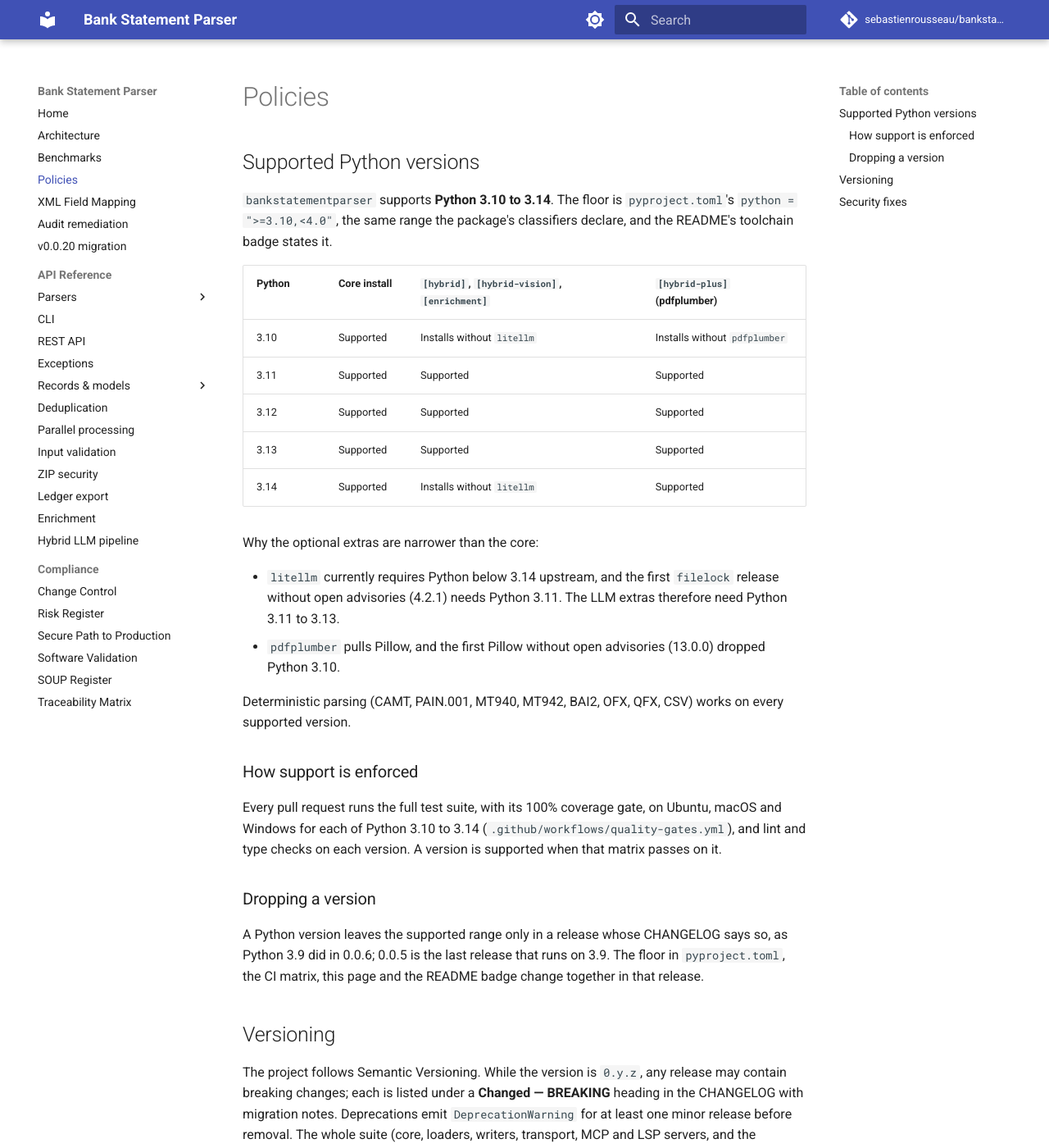
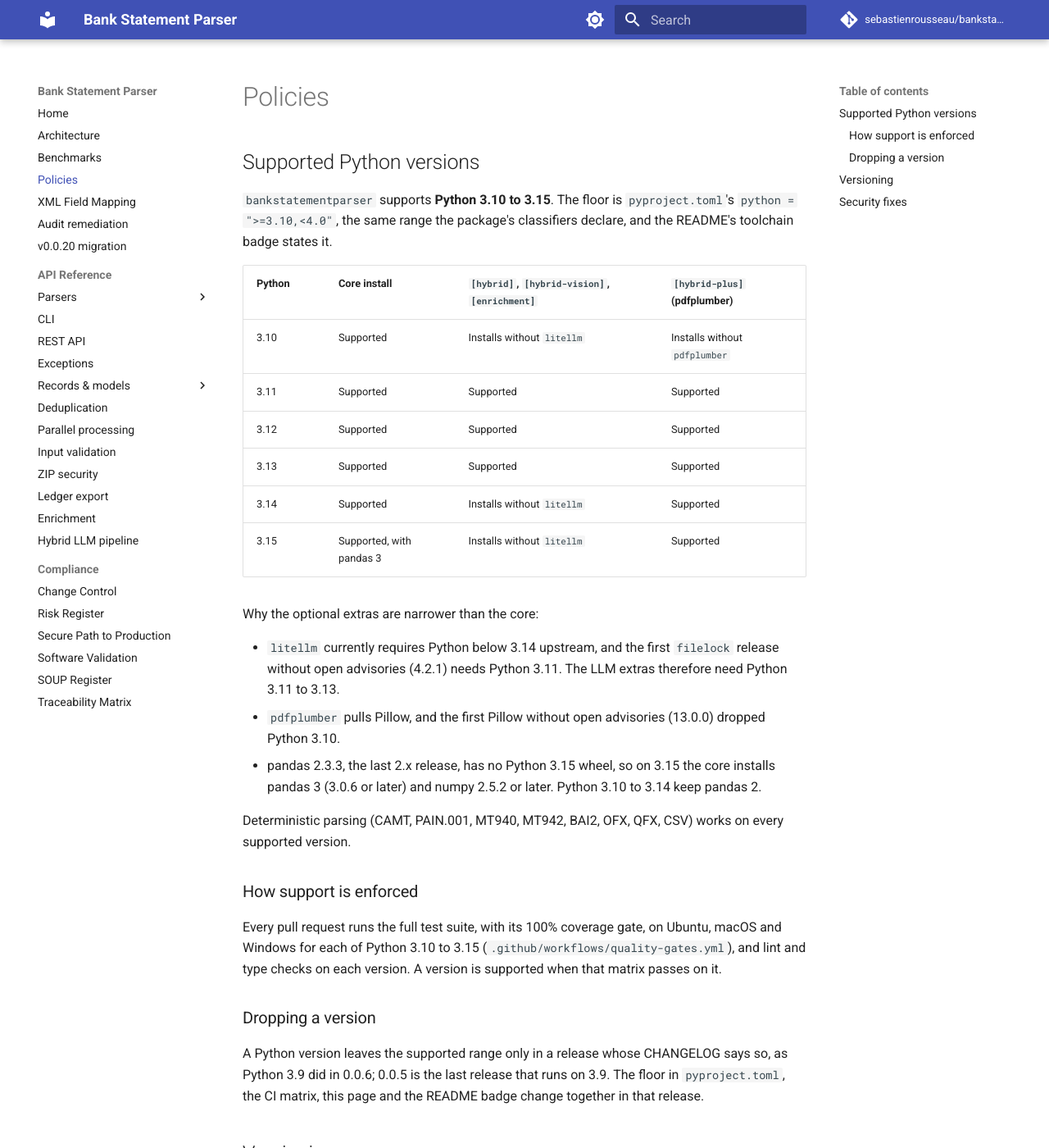
Before and after one commit to sebastienrousseau/bankstatementparser, an MkDocs documentation site: the page built from docs/POLICIES.md, in a window 1280 px wide and 1400 px high. Shown: the whole window at 82% size. Built offline with MkDocs 1.6.1 and Material for MkDocs 9.7.7, drawn with Linux system fonts in a browser that asks for light colours; comment, search, counter and statistics services are not loaded.

Commit message:
build: support Python 3.15
Python 3.15 is released (3.15.2), and the wheel already declares it:
poetry-core derives a 3.15 classifier from python = ">=3.10,<4.0".
But pandas 2.3.3, the last 2.x release, ships no 3.15 wheel, so on
3.15 `pip install bankstatementparser` has to compile pandas and numpy
from source and fails without a compiler. The same gap is why the
python:3.15-slim image in #297 failed to build.

- pyproject.toml: pandas >=3.0.6,<4 and numpy >=2.5.2 on Python 3.15,
  the first releases with 3.15 wheels; 3.10 to 3.14 keep ^2.3.3.
- poetry.lock: adds pandas 3.1.1 and numpy 2.5.5 for 3.15, and moves
  cffi to 2.1.1 and pyarrow to 26.0.1 (3.11+), whose 2.0.0 and 25.0.1
  have no 3.15 wheel. Resolving pyarrow 26 also moves numpy to 2.5.5
  on 3.12 to 3.14; 3.10 and 3.11 keep 2.2.6 and 2.4.6. Exports are
  regenerated.
- quality-gates.yml: 3.15 joins every Python matrix (lint, unit,
  integration, platform parity, API and Parquet).
- Dockerfile: python:3.15-slim, pinned to the digest the registry
  serves today, newer than the one in #297.
- README, docs/POLICIES.md, SECURE_PATH_TO_PRODUCTION.md, setup.cfg
  and the bug report form name 3.15.

Verified:
- make verify on 3.12: 1263 passed, 2 skipped, 100% coverage; ruff,
  mypy, complexity, completions, readme-check and bandit clean.
- Python 3.15.2 venv from the hash-checked dev and excel export,
  binary wheels only: 1255 passed, 10 skipped, 100% coverage.
- docker build on python:3.15-slim, then the CI smoke command on the
  CAMT sample: parses; the image runs 3.15.2, pandas 3.1.1, numpy 2.5.5.
- pip-audit on the dev and all-extras exports: no known
  vulnerabilities.
Not run locally: 3.15 on macOS and Windows, and 3.10, 3.11, 3.13 and
3.14; the CI matrix covers them.

Supersedes #297.

Assisted-by: Claude Code:claude-opus-5-5 ruff mypy bandit pip-audit
Signed-off-by: Sebastien Rousseau <sebastienrousseau@users.noreply.github.com>

```diff
--- a/docs/POLICIES.md
+++ b/docs/POLICIES.md
@@ -2,7 +2,7 @@
 
 ## Supported Python versions
 
-`bankstatementparser` supports **Python 3.10 to 3.14**. The floor is
+`bankstatementparser` supports **Python 3.10 to 3.15**. The floor is
 `pyproject.toml`'s `python = ">=3.10,<4.0"`, the same range the
 package's classifiers declare, and the README's toolchain badge states
 it.
@@ -14,6 +14,7 @@ it.
 | 3.12 | Supported | Supported | Supported |
 | 3.13 | Supported | Supported | Supported |
 | 3.14 | Supported | Installs without `litellm` | Supported |
+| 3.15 | Supported, with pandas 3 | Installs without `litellm` | Supported |
 
 Why the optional extras are narrower than the core:
 
@@ -22,6 +23,9 @@ Why the optional extras are narrower than the core:
   Python 3.11. The LLM extras therefore need Python 3.11 to 3.13.
 - `pdfplumber` pulls Pillow, and the first Pillow without open
   advisories (13.0.0) dropped Python 3.10.
+- pandas 2.3.3, the last 2.x release, has no Python 3.15 wheel, so on
+  3.15 the core installs pandas 3 (3.0.6 or later) and numpy 2.5.2 or
+  later. Python 3.10 to 3.14 keep pandas 2.
 
 Deterministic parsing (CAMT, PAIN.001, MT940, MT942, BAI2, OFX, QFX,
 CSV) works on every supported version.
@@ -29,7 +33,7 @@ CSV) works on every supported version.
 ### How support is enforced
 
 Every pull request runs the full test suite, with its 100% coverage
-gate, on Ubuntu, macOS and Windows for each of Python 3.10 to 3.14
+gate, on Ubuntu, macOS and Windows for each of Python 3.10 to 3.15
 (`.github/workflows/quality-gates.yml`), and lint and type checks on
 each version. A version is supported when that matrix passes on it.
 
--- a/setup.cfg
+++ b/setup.cfg
@@ -57,6 +57,7 @@ classifiers =
     Programming Language :: Python :: 3.12
     Programming Language :: Python :: 3.13
     Programming Language :: Python :: 3.14
+    Programming Language :: Python :: 3.15
     Topic :: Software Development :: Libraries :: Python Modules
 
 project_urls =
```
Also changed, not shown: CHANGELOG.md (+7 -0 lines), README.md (+8 -7 lines), docs/compliance/SECURE_PATH_TO_PRODUCTION.md (+1 -1 lines), pyproject.toml (+9 -1 lines), requirements.txt (+130 -4 lines), 6 other files.
